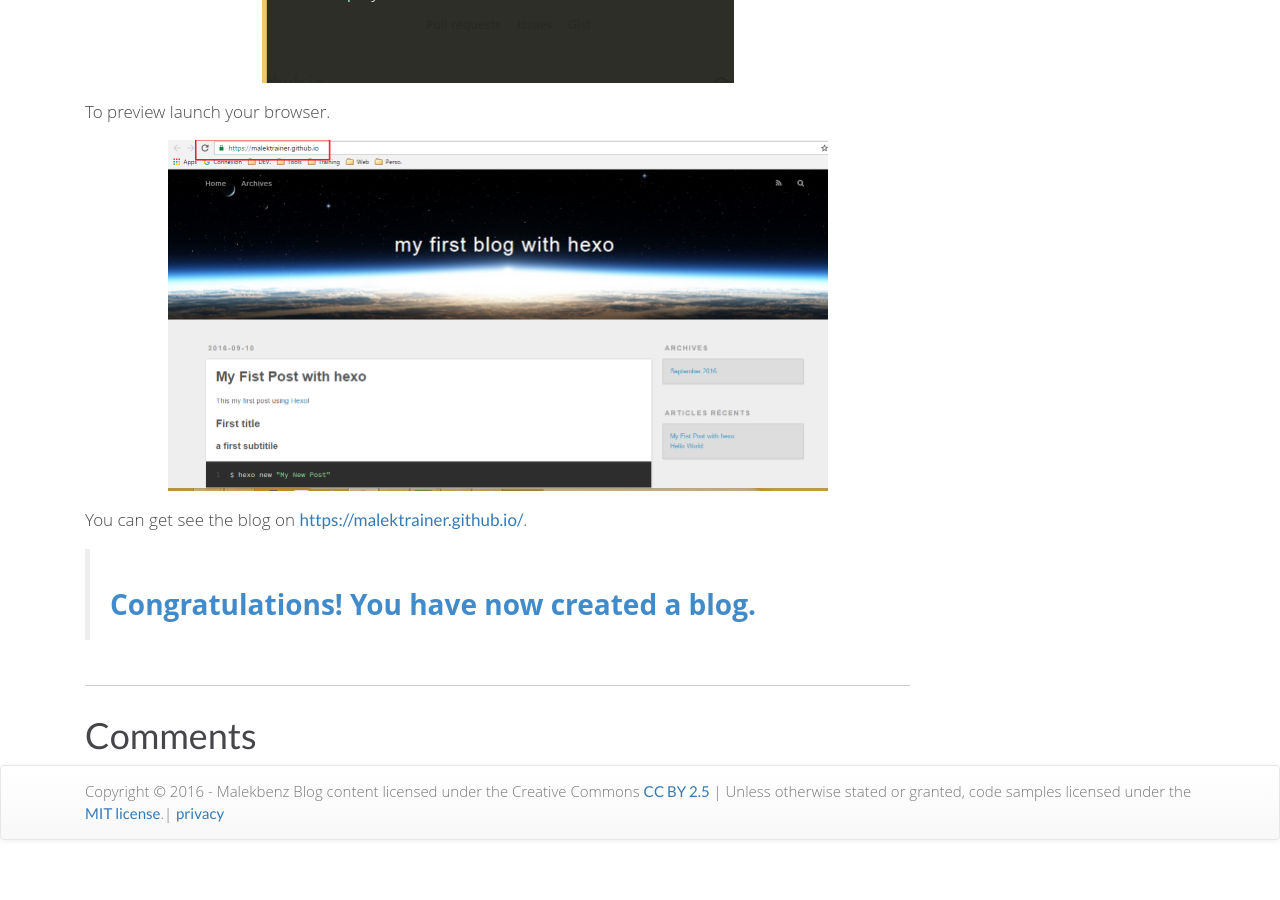
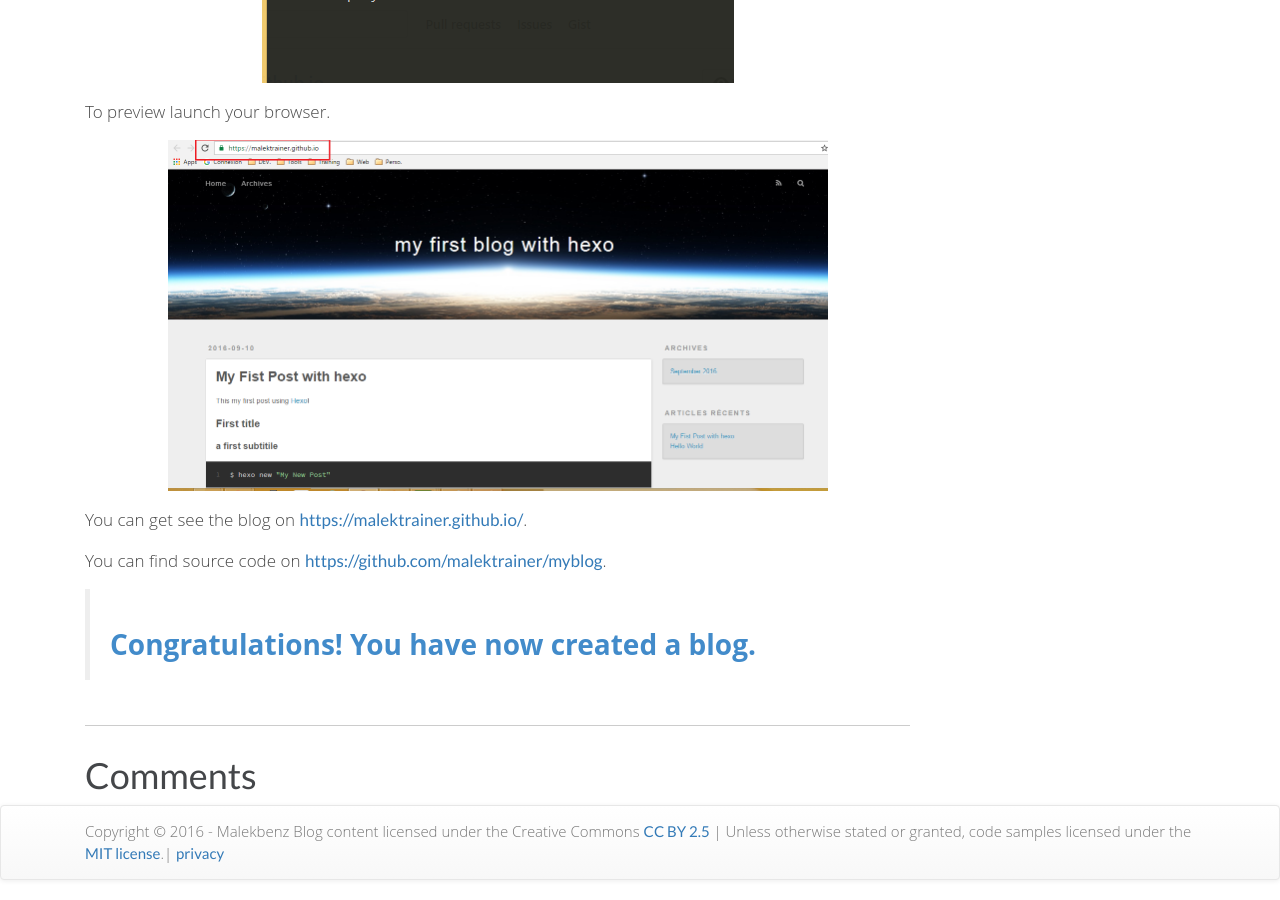
Before and after one commit to malekbenz/malekbenz, a Jekyll site: the page built from _posts/2016-09-10-Create-Host-Blog-for-free-with-Hexo-Github.md, in a window 1280 px wide and 900 px high, scrolled down 7873 px. Built offline with Jekyll 4.4.1, drawn with Linux system fonts in a browser that asks for light colours; nearby versions of some CDN libraries; comment, search, counter and statistics services are not loaded; before the commit the page ends 8733 px from its top, so only the background shows below that.

Commit message:
some links

```diff
--- a/_posts/2016-09-10-Create-Host-Blog-for-free-with-Hexo-Github.md
+++ b/_posts/2016-09-10-Create-Host-Blog-for-free-with-Hexo-Github.md
@@ -156,6 +156,8 @@ To preview launch your browser.
 
 You can get see the blog on [https://malektrainer.github.io/](https://malektrainer.github.io/).
 
+You can find source code  on [https://github.com/malektrainer/myblog](https://github.com/malektrainer/myblog).
+
 
 >
 > ## Congratulations! You have now created a blog.
```
